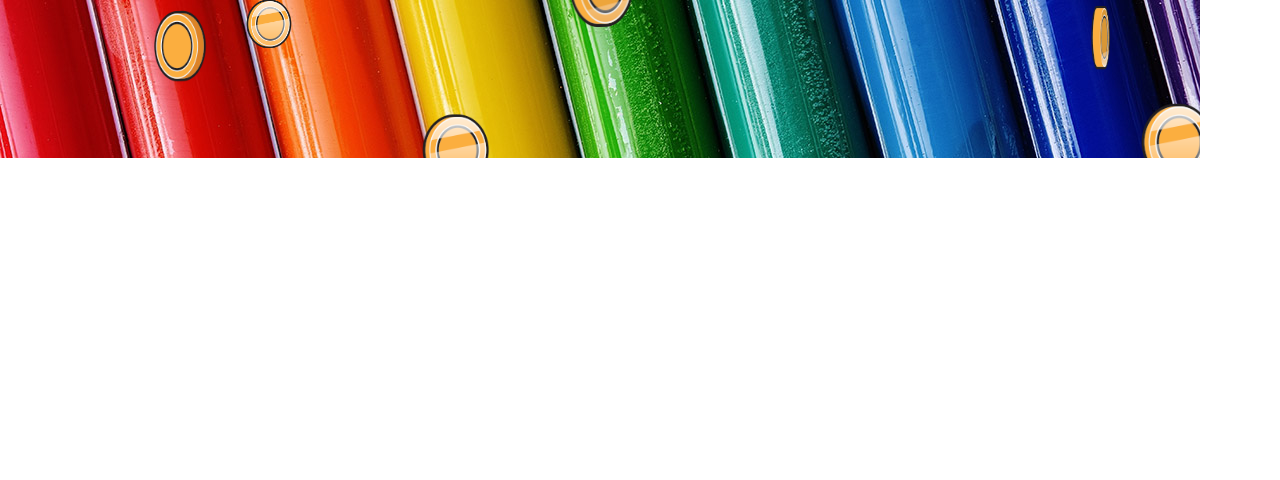
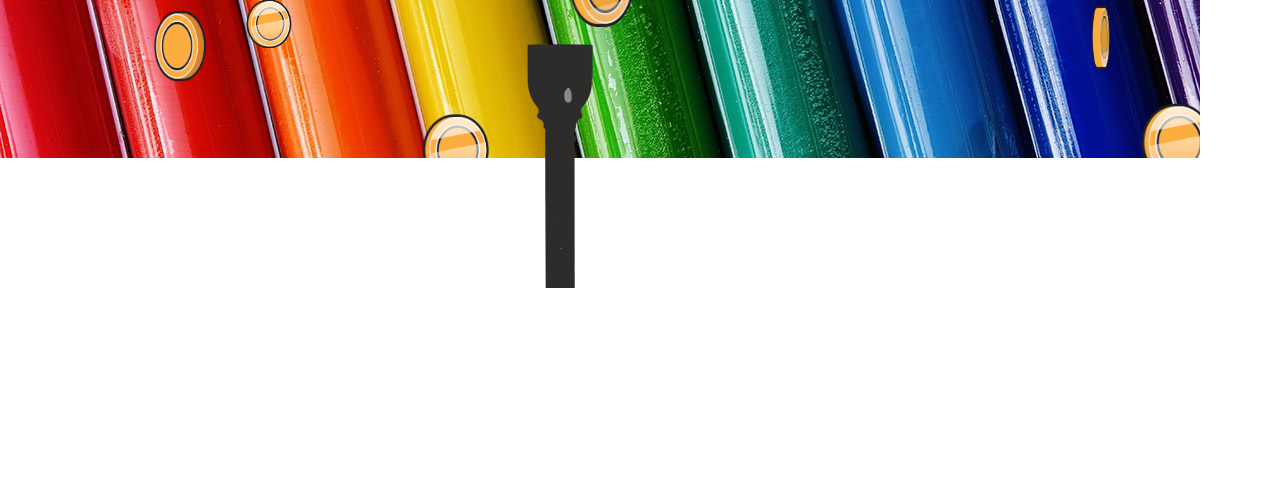
Before and after one commit to biroa/coinfinder_game, a plain HTML site: page index.html in a window 1280 px wide. Shown: the part 320-800 px from the top of the page. Drawn offline with nearby package versions, Linux system fonts and the light colour scheme.

Commit message:
change cursor2

```diff
--- a/index.html
+++ b/index.html
@@ -34,7 +34,15 @@
             cursor: url(sprite/hand.gif), auto;
         }
 
-gy
+        .box{
+            z-index: 4;
+            position:absolute;
+            left:460px;
+            top:350px;
+            width:200px;
+            height:258px;
+        }
+
         .infoBar{
             z-index: 5;
             display: block;
```
